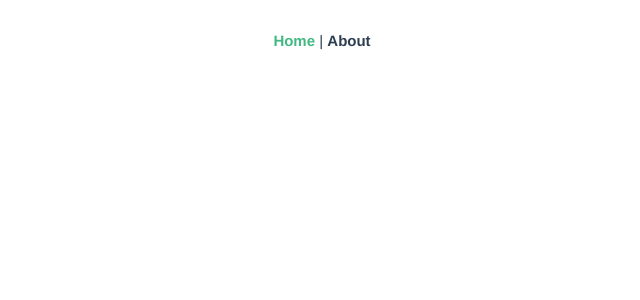
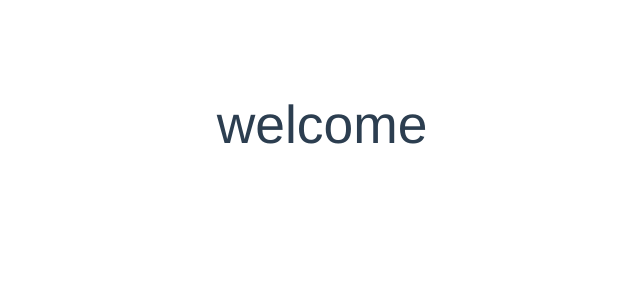
Before and after one commit to atul000/Vue-chat-app, a Vue app: page / in a window 1280 px wide. Shown: the top 300 px of the page, without its empty margins (318-958 px from the left). Built offline with nearby package versions, Linux system fonts and the light colour scheme.

Commit message:
version 1

```diff
--- a/src/App.vue
+++ b/src/App.vue
@@ -1,9 +1,6 @@
 <template>
   <div id="app">
-    <div id="nav">
-      <router-link to="/">Home</router-link> |
-      <router-link to="/about">About</router-link>
-    </div>
+    <div id="nav"></div>
     <router-view />
   </div>
 </template>
--- a/src/components/Welcome.vue
+++ b/src/components/Welcome.vue
@@ -1,5 +1,7 @@
 <template>
-  <div class="hello"></div>
+  <div class="hello">
+    <h2>welcome</h2>
+  </div>
 </template>
 
 <script>
--- a/src/router/index.js
+++ b/src/router/index.js
@@ -1,20 +1,14 @@
 import Vue from "vue";
 import VueRouter from "vue-router";
-import Home from "../views/Home.vue";
+import Welcome from "@/components/Welcome";
 
 Vue.use(VueRouter);
 
 const routes = [
   {
     path: "/",
-    name: "home",
-    component: Home
-  },
-  {
-    path: "/about",
-    name: "about",
-
-    component: () => import("../views/About.vue")
+    name: "Welcome",
+    component: Welcome
   }
 ];
 
--- a/src/views/About.vue
+++ /dev/null
@@ -1,5 +0,0 @@
-<template>
-  <div class="about">
-    <h1>This is an about page</h1>
-  </div>
-</template>
--- a/src/views/Home.vue
+++ /dev/null
@@ -1,17 +0,0 @@
-<template>
-  <div class="home">
-    <Welcome msg="Welcome to Your Vue.js App" />
-  </div>
-</template>
-
-<script>
-// @ is an alias to /src
-import Welcome from "@/components/Welcome.vue";
-
-export default {
-  name: "home",
-  components: {
-    Welcome
-  }
-};
-</script>
```
